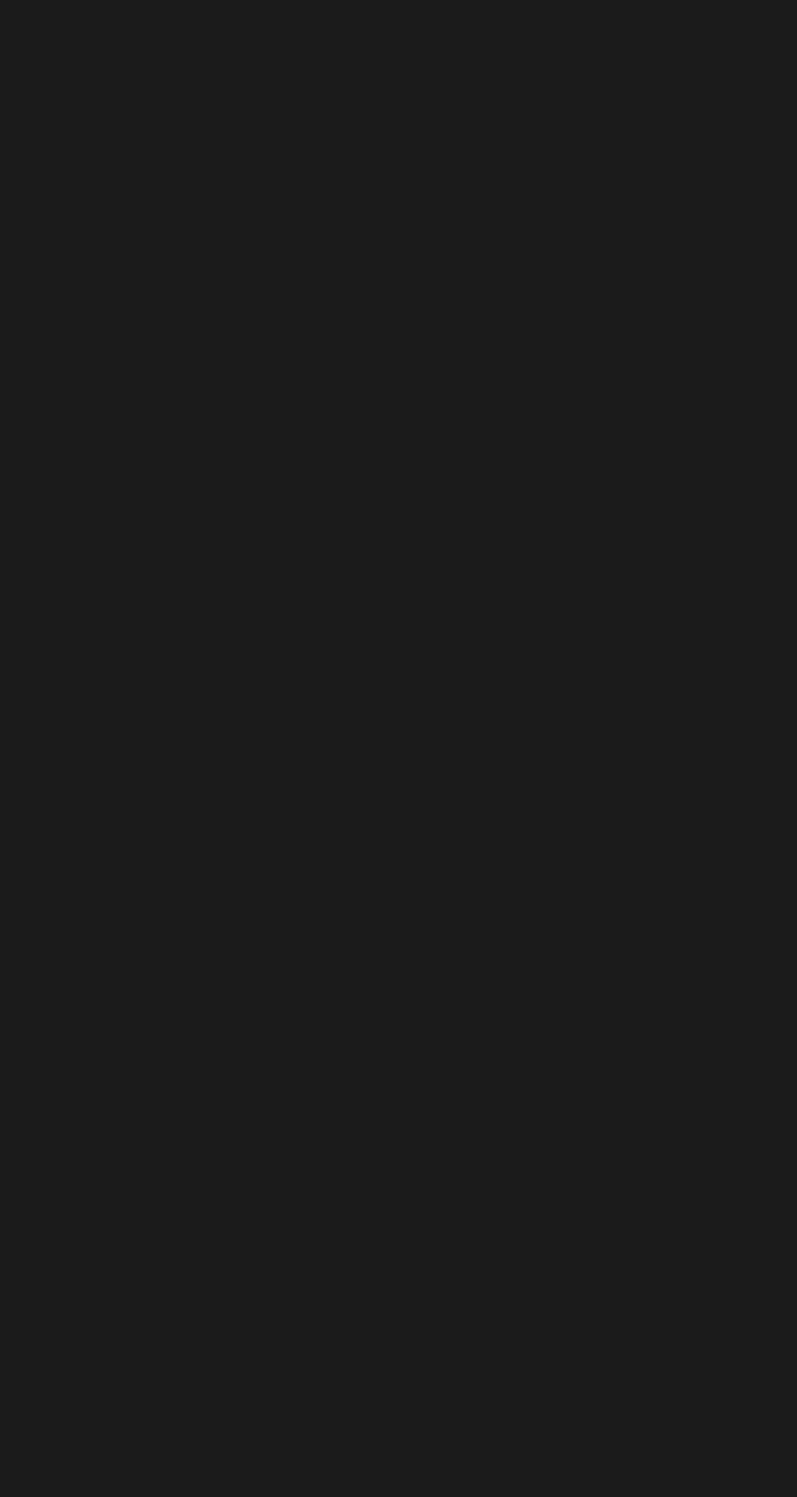
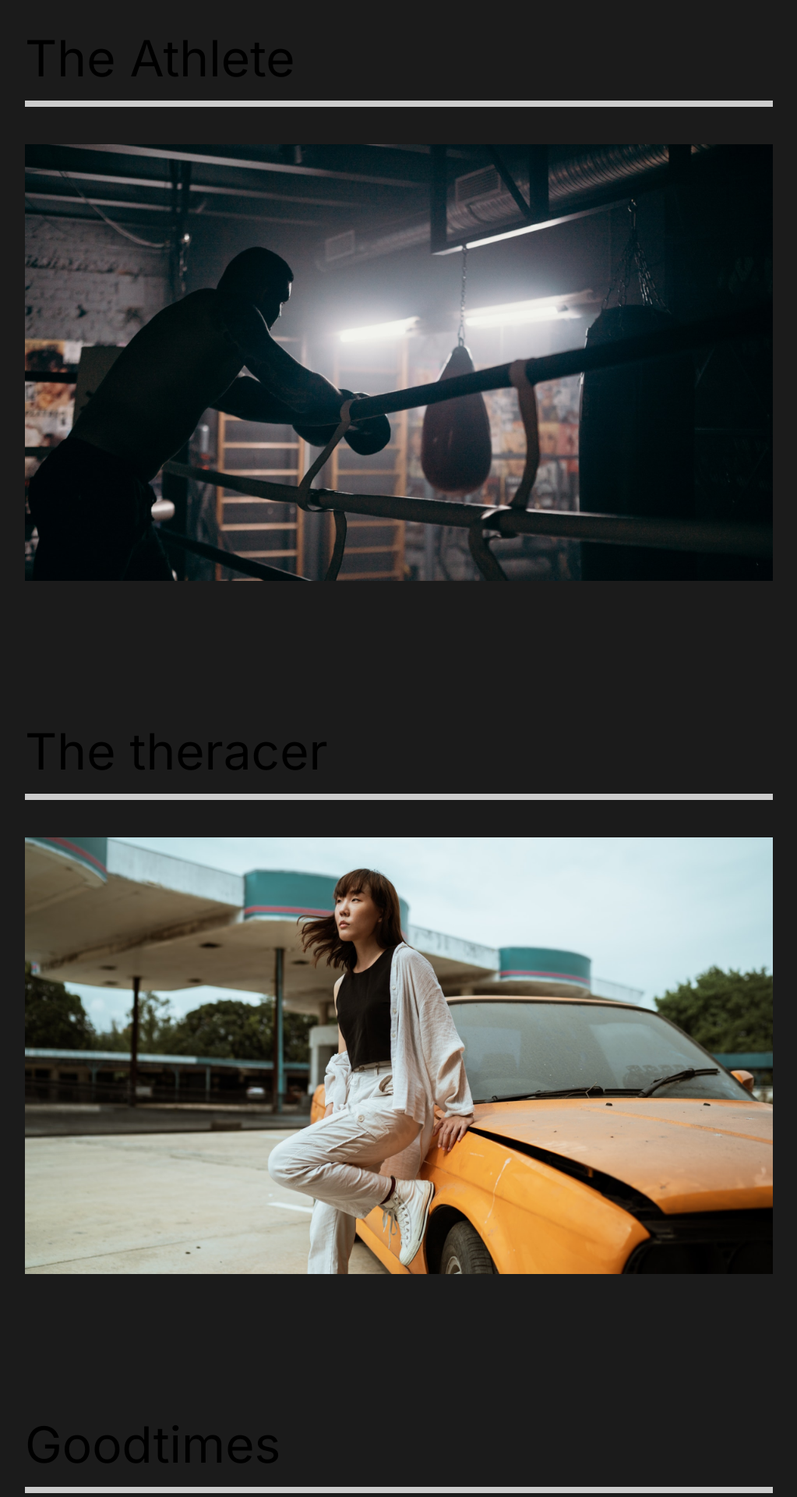
Before and after one commit to isskor/creative-portflio, a React (Create React App) app: page /work in a window 1280 px wide. Shown: the part 140-2060 px from the top of the page at 78% size, without its empty margins (128-1151 px from the left). Before the commit the page ends 800 px from the top, so only its background shows below. Built offline with nearby package versions, Linux system fonts and the light colour scheme.

Commit message:
finish moviedetiail and link to router

```diff
--- a/src/App.js
+++ b/src/App.js
@@ -3,6 +3,7 @@
 import Nav from "./components/Nav";
 import OurWork from "./pages/OurWork";
 import ContactUs from "./pages/ContactUs";
+import MovieDetail from "./pages/MovieDetail";
 // global styles
 import GlobalStyle from "./components/GlobalStyle";
 // Router
@@ -17,8 +18,11 @@
         <Route path="/" exact>
           <AboutUs />
         </Route>
-        <Route path="/work">
+        <Route path="/work" exact>
           <OurWork />
+        </Route>
+        <Route path="/work/:id">
+          <MovieDetail />
         </Route>
         <Route path="/contact">
           <ContactUs />
--- a/src/components/Nav.js
+++ b/src/components/Nav.js
@@ -6,7 +6,7 @@
   return (
     <StyledNav>
       <h1>
-        <Link to="#" id="logo">
+        <Link to="/" id="logo">
           Capture
         </Link>
       </h1>
--- /dev/null
+++ b/src/movieState.js
@@ -0,0 +1,81 @@
+//Import Images
+import athlete from "./img/athlete-small.png";
+import goodtimes from "./img/goodtimes-small.png";
+import theracer from "./img/theracer-small.png";
+import athlete2 from "./img/athlete2.png";
+import goodtimes2 from "./img/good-times2.jpg";
+import theracer2 from "./img/the-racer2.jpg";
+
+export const MovieState = () => {
+  return [
+    {
+      title: "The Athlete",
+      mainImg: athlete,
+      secondaryImg: athlete2,
+      url: "/work/the-athlete",
+      awards: [
+        {
+          title: "Truly A masterpiece",
+          description:
+            "“Lorem Ipsum is simply dummy text of the printing and typesetting industry.”",
+        },
+        {
+          title: "Fresh look on a brutal sport.",
+          description:
+            "“Lorem Ipsum is simply dummy text of the printing and typesetting industry.”",
+        },
+        {
+          title: "It’s okay lmao.",
+          description:
+            "“Lorem Ipsum is simply dummy text of the printing and typesetting industry.”",
+        },
+      ],
+    },
+    {
+      title: "Good Times",
+      mainImg: goodtimes,
+      url: "/work/good-times",
+      secondaryImg: goodtimes2,
+      awards: [
+        {
+          title: "Truly A masterpiece",
+          description:
+            "“Lorem Ipsum is simply dummy text of the printing and typesetting industry.”",
+        },
+        {
+          title: "Fresh look on a brutal sport.",
+          description:
+            "“Lorem Ipsum is simply dummy text of the printing and typesetting industry.”",
+        },
+        {
+          title: "It’s okay lmao.",
+          description:
+            "“Lorem Ipsum is simply dummy text of the printing and typesetting industry.”",
+        },
+      ],
+    },
+    {
+      title: "The Racer",
+      mainImg: theracer,
+      url: "/work/the-racer",
+      secondaryImg: theracer2,
+      awards: [
+        {
+          title: "Truly A masterpiece",
+          description:
+            "“Lorem Ipsum is simply dummy text of the printing and typesetting industry.”",
+        },
+        {
+          title: "Fresh look on a brutal sport.",
+          description:
+            "“Lorem Ipsum is simply dummy text of the printing and typesetting industry.”",
+        },
+        {
+          title: "It’s okay lmao.",
+          description:
+            "“Lorem Ipsum is simply dummy text of the printing and typesetting industry.”",
+        },
+      ],
+    },
+  ];
+};
--- /dev/null
+++ b/src/pages/MovieDetail.js
@@ -0,0 +1,110 @@
+import React, { useState, useEffect } from "react";
+import styled from "styled-components";
+import { useHistory } from "react-router-dom";
+import { MovieState } from "../movieState";
+
+const MovieDetail = () => {
+  const history = useHistory();
+  const url = history.location.pathname;
+  const [movies, setMovies] = useState(MovieState);
+  const [movie, setMovie] = useState(null);
+  console.log(MovieState);
+  // useeffect
+  useEffect(() => {
+    const currentMovie = movies.filter((stateMovie) => stateMovie.url === url);
+    setMovie(currentMovie[0]);
+    console.log(movie);
+  }, [movies, url]);
+
+  return (
+    <>
+      {movie && (
+        <Details>
+          <HeadLine>
+            <h2>{movie.title}</h2>
+            <img src={movie.mainImg} alt="movie" />
+          </HeadLine>
+          <Awards>
+            {movie.awards.map((award) => (
+              <Award
+                title={award.title}
+                description={award.description}
+                key={award.title}
+              />
+            ))}
+          </Awards>
+          <ImageDisplay>
+            <img src={movie.secondaryImg} alt="movie2" />
+          </ImageDisplay>
+        </Details>
+      )}
+    </>
+  );
+};
+
+const Details = styled.div`
+  color: white;
+`;
+
+const HeadLine = styled.div`
+  min-height: 90vh;
+  padding-top: 20vh;
+  position: relative;
+  h2 {
+    position: absolute;
+    top: 10%;
+    left: 50%;
+    transform: translateX(-50%, -10%);
+  }
+  img {
+    width: 100%;
+    height: 70vh;
+    object-fit: cover;
+  }
+`;
+
+const Awards = styled.div`
+  min-height: 80vh;
+  display: flex;
+  margin: 5rem 10rem;
+  align-items: center;
+  justify-content: space-around;
+`;
+
+//award Component
+const StyleAward = styled.div`
+  padding: 5rem;
+  h3 {
+    font-size: 2rem;
+  }
+  .line {
+    width: 100%;
+    background: #23d997;
+    height: 0.5rem;
+    margin: 1rem 0rem;
+  }
+  p {
+    padding: 2rem 0rem;
+  }
+`;
+
+const ImageDisplay = styled.div`
+  min-height: 50vh;
+  img {
+    width: 100%;
+    height: 100vh;
+    object-fit: cover;
+  }
+`;
+
+const Award = ({ title, description }) => {
+  return (
+    <StyleAward>
+      <h3>{title}</h3>
+      <div className="line"></div>
+      <p>{description}</p>
+    </StyleAward>
+  );
+};
+
+export default MovieDetail;
--- a/src/pages/OurWork.js
+++ b/src/pages/OurWork.js
@@ -1,11 +1,61 @@
+// styled component
+import styled from "styled-components";
+// react
 import React from "react";
+import { Link } from "react-router-dom";
+// images
+
+import athlete from "../img/athlete-small.png";
+import theracer from "../img/theracer-small.png";
+import goodtimes from "../img/goodtimes-small.png";
 
 const OurWork = () => {
   return (
-    <div>
-      <h1>Our Work</h1>
-    </div>
+    <Work>
+      <Movie>
+        <h2>The Athlete</h2>
+        <div className="line"></div>
+        <Link to="/work/the-athlete">
+          <img src={athlete} alt="athlete" />
+        </Link>
+      </Movie>
+      <Movie>
+        <h2>The theracer</h2>
+        <div className="line"></div>
+        <Link to="/work/the-racer">
+          <img src={theracer} alt="theracer" />
+        </Link>
+      </Movie>
+      <Movie>
+        <h2>Goodtimes</h2>
+        <div className="line"></div>
+        <Link to="/work/good-times">
+          <img src={goodtimes} alt="goodtimes" />
+        </Link>
+      </Movie>
+    </Work>
   );
 };
 
+const Work = styled.div`
+  min-height: 100vh;
+  overflow: hidden;
+  padding: 5rem 10rem;
+  h2 {
+    padding: 1rem 0rem;
+  }
+`;
+const Movie = styled.div`
+  padding-bottom: 10rem;
+  .line {
+    height: 0.5rem;
+    background: #cccccc;
+    margin-bottom: 3rem;
+  }
+  img {
+    width: 100%;
+    height: 70vh;
+    object-fit: cover;
+  }
+`;
 export default OurWork;
```
